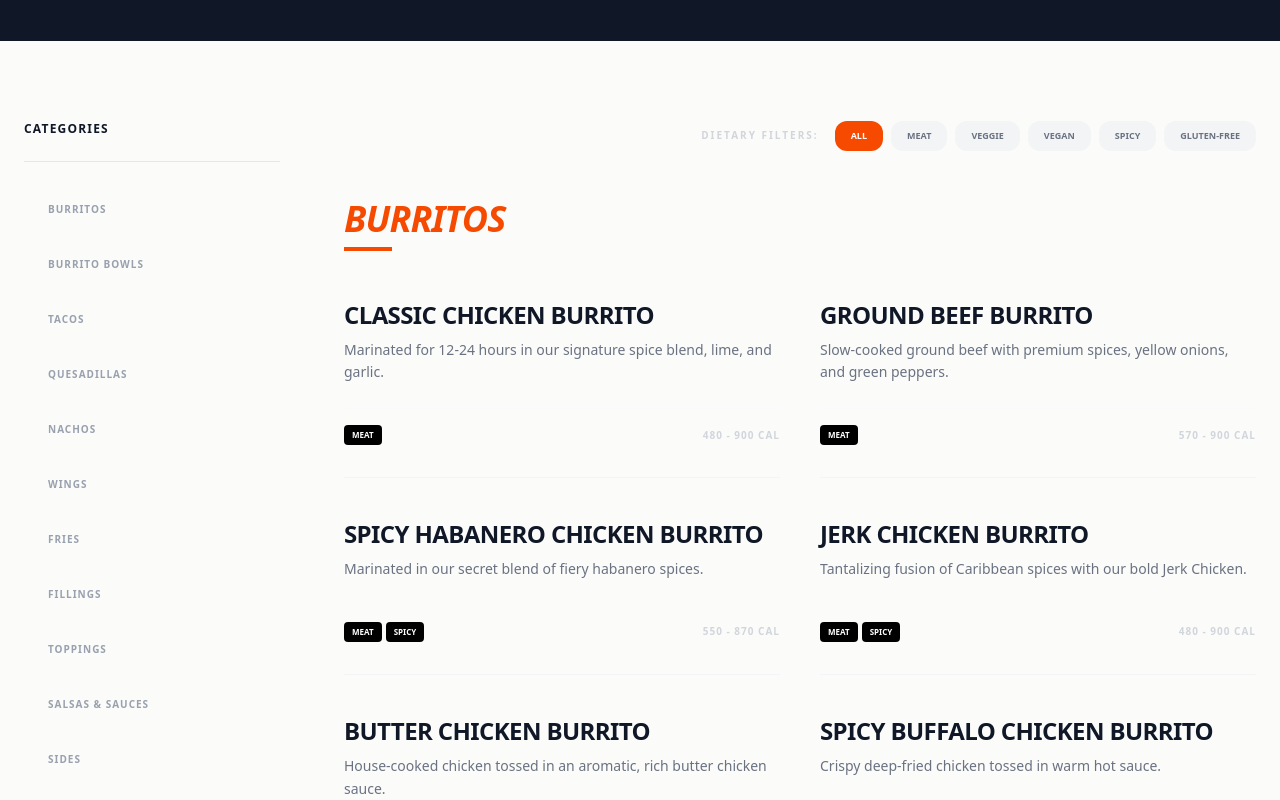
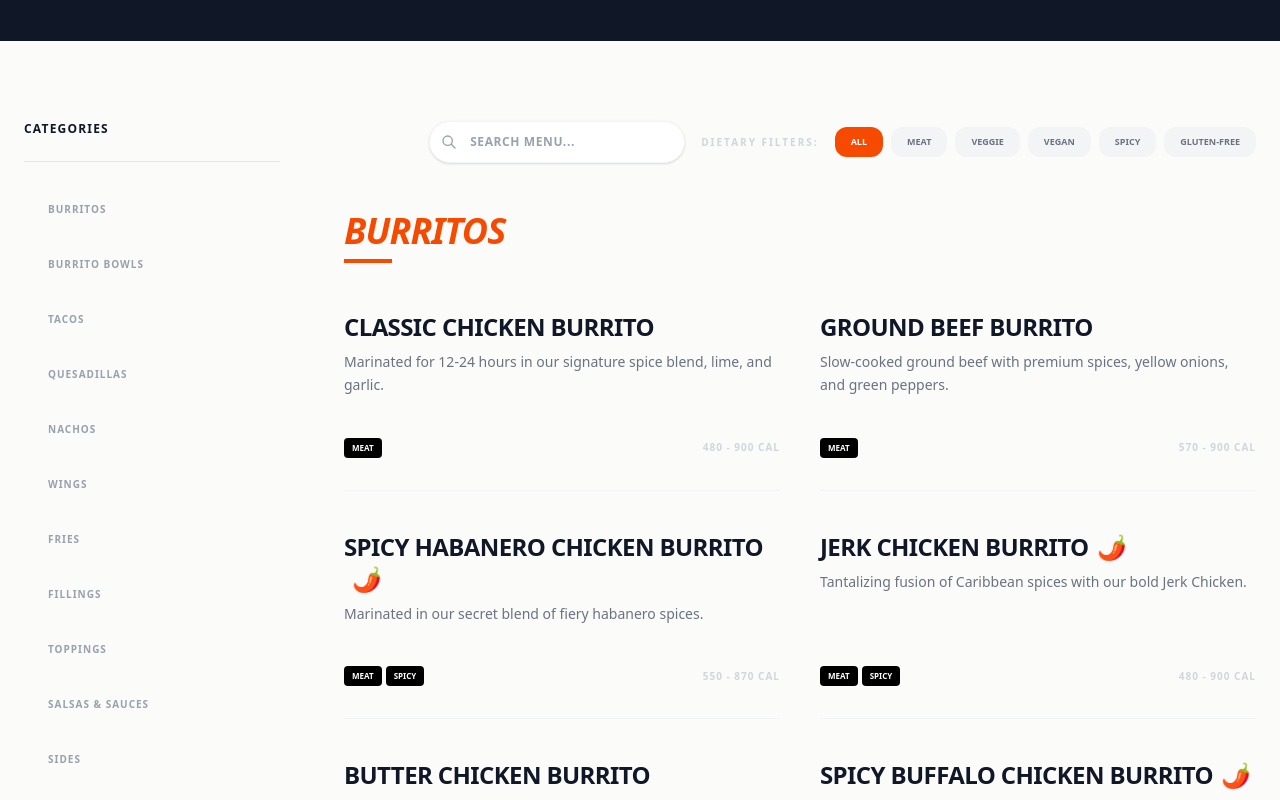
Before and after one commit to Munda-shada/wrap-n-roll-burrito, a Next.js app: page /menu in a window 1280 px wide. Shown: the part 460-1260 px from the top of the page. Built offline with nearby package versions, Linux system fonts and the light colour scheme.

Commit message:
Added search bar and icon for filter

```diff
--- a/src/app/menu/page.tsx
+++ b/src/app/menu/page.tsx
@@ -9,6 +9,7 @@ const FILTERS = ["All", "Meat", "Veggie", "Vegan", "Spicy", "Gluten-Free"];
 export default function MenuPage() {
   const [activeCategory, setActiveCategory] = useState(menuData.categories[0].id);
   const [activeFilter, setActiveFilter] = useState("All");
+  const [searchQuery, setSearchQuery] = useState("");
   const [isLoading, setIsLoading] = useState(true);
 
   const mobileNavRef = useRef<HTMLDivElement>(null); // Specific ref for mobile slider
@@ -42,7 +43,7 @@ export default function MenuPage() {
 
   // 2. INTERSECTION OBSERVER (Syncs both Sidebar & Top Bar)
   useEffect(() => {
-    if (isLoading) return;
+    if (isLoading || searchQuery) return;
 
     visibleSections.current.clear();
 
@@ -80,7 +81,7 @@ export default function MenuPage() {
     });
 
     return () => observer.disconnect();
-  }, [activeFilter, isLoading]);
+  }, [activeFilter, isLoading, searchQuery]);
 
   const scrollToCategory = (id: string) => {
     const element = document.getElementById(id);
@@ -103,16 +104,24 @@ export default function MenuPage() {
     }
   };
 
-  const shouldShowItem = (item: any) => {
-    if (activeFilter === "All") return true;
-    if (activeFilter === "Veggie" || activeFilter === "Vegan") {
-      return item.tags.includes(activeFilter) && !item.tags.includes("Meat");
-    }
-    return item.tags.includes(activeFilter);
+  const checkItemMatches = (item: any) => {
+    const matchesFilter = activeFilter === "All"
+      ? true
+      : (activeFilter === "Veggie" || activeFilter === "Vegan")
+        ? item.tags.includes(activeFilter) && !item.tags.includes("Meat")
+        : item.tags.includes(activeFilter);
+
+    const matchesSearch = searchQuery
+      ? item.name.toLowerCase().includes(searchQuery.toLowerCase()) || item.desc?.toLowerCase().includes(searchQuery.toLowerCase())
+      : true;
+
+    return matchesFilter && matchesSearch;
   };
 
-  const totalVisibleItems = menuData.categories.reduce((acc, cat) => {
-    return acc + cat.items.filter(shouldShowItem).length;
+  const visibleCategories = menuData.categories.filter(cat => cat.items.some(checkItemMatches));
+
+  const totalVisibleItems = visibleCategories.reduce((acc, cat) => {
+    return acc + cat.items.filter(checkItemMatches).length;
   }, 0);
 
   if (isLoading) {
@@ -144,6 +153,26 @@ export default function MenuPage() {
         <div className="px-6 py-4">
           <div className="flex items-center justify-between mb-4">
             <h1 className="text-2xl font-black uppercase italic">Menu</h1>
+            {/* MOBILE SEARCH */}
+            <div className="relative group w-40">
+              <div className="absolute inset-y-0 left-0 pl-3 flex items-center pointer-events-none">
+                <svg className="h-3 w-3 text-gray-400 group-focus-within:text-orange-600 transition-colors" fill="none" viewBox="0 0 24 24" stroke="currentColor"><path strokeLinecap="round" strokeLinejoin="round" strokeWidth={2} d="M21 21l-6-6m2-5a7 7 0 11-14 0 7 7 0 0114 0z" /></svg>
+              </div>
+              <input
+                type="text"
+                className="bg-gray-100 text-gray-900 text-[10px] font-bold rounded-full pl-8 pr-6 py-2 focus:outline-none focus:ring-2 focus:ring-orange-600/20 w-full transition-all uppercase tracking-wider placeholder:text-gray-400"
+                placeholder="Search..."
+                value={searchQuery}
+                onChange={(e) => setSearchQuery(e.target.value)}
+              />
+              {searchQuery && (
+                <button onClick={() => setSearchQuery("")} className="absolute inset-y-0 right-0 pr-2 flex items-center text-gray-400 hover:text-gray-600">
+                  <svg className="h-3 w-3" fill="none" viewBox="0 0 24 24" stroke="currentColor"><path strokeLinecap="round" strokeLinejoin="round" strokeWidth={2} d="M6 18L18 6M6 6l12 12" /></svg>
+                </button>
+              )}
+            </div>
+          </div>
+          <div className="flex items-center justify-between mb-4">
             <div className="flex gap-2 overflow-x-auto no-scrollbar max-w-[70%]">
               {FILTERS.map(f => (
                 <button key={f} onClick={() => setActiveFilter(f)} className={`text-[8px] font-bold uppercase px-3 py-1 rounded-full border whitespace-nowrap flex-shrink-0 ${activeFilter === f ? 'bg-orange-600 text-white border-orange-600' : 'text-gray-400 border-gray-100'}`}>{f}</button>
@@ -152,7 +181,7 @@ export default function MenuPage() {
           </div>
           <div className="relative border-t border-gray-50 pt-3" style={{ maskImage: 'linear-gradient(to right, transparent, black 40px, black calc(100% - 40px), transparent)', WebkitMaskImage: 'linear-gradient(to right, transparent, black 40px, black calc(100% - 40px), transparent)' }}>
             <nav ref={mobileNavRef} className="flex gap-6 overflow-x-auto no-scrollbar px-10">
-              {menuData.categories.map((cat) => (
+              {visibleCategories.map((cat) => (
                 <button key={cat.id} data-id={cat.id} onClick={() => scrollToCategory(cat.id)} className={`pb-2 text-[9px] font-black uppercase tracking-widest whitespace-nowrap transition-all ${activeCategory === cat.id ? "text-orange-600" : "text-gray-400"}`}>
                   {cat.name}
                 </button>
@@ -170,7 +199,7 @@ export default function MenuPage() {
              <p className="text-xs font-black uppercase text-gray-900 tracking-widest">Categories</p>
           </div>
           <nav className="space-y-2">
-            {menuData.categories.map((cat) => (
+            {visibleCategories.map((cat) => (
               <button
                 key={cat.id}
                 onClick={() => scrollToCategory(cat.id)}
@@ -188,6 +217,24 @@ export default function MenuPage() {
         <div className="flex-1">
           {/* DESKTOP FILTERS (Top Right) */}
           <div className="hidden lg:flex justify-end items-center gap-4 mb-12">
+            {/* DESKTOP SEARCH */}
+            <div className="relative group">
+              <div className="absolute inset-y-0 left-0 pl-3 flex items-center pointer-events-none">
+                <svg className="h-4 w-4 text-gray-400 group-focus-within:text-orange-600 transition-colors" fill="none" viewBox="0 0 24 24" stroke="currentColor"><path strokeLinecap="round" strokeLinejoin="round" strokeWidth={2} d="M21 21l-6-6m2-5a7 7 0 11-14 0 7 7 0 0114 0z" /></svg>
+              </div>
+              <input
+                type="text"
+                className="bg-white border border-gray-100 text-gray-900 text-xs font-bold rounded-full pl-10 pr-8 py-3 focus:outline-none focus:ring-2 focus:ring-orange-600/20 focus:border-orange-600 w-64 transition-all uppercase tracking-wider placeholder:text-gray-400 shadow-sm"
+                placeholder="Search menu..."
+                value={searchQuery}
+                onChange={(e) => setSearchQuery(e.target.value)}
+              />
+              {searchQuery && (
+                <button onClick={() => setSearchQuery("")} className="absolute inset-y-0 right-0 pr-3 flex items-center text-gray-400 hover:text-gray-600">
+                  <svg className="h-4 w-4" fill="none" viewBox="0 0 24 24" stroke="currentColor"><path strokeLinecap="round" strokeLinejoin="round" strokeWidth={2} d="M6 18L18 6M6 6l12 12" /></svg>
+                </button>
+              )}
+            </div>
             <p className="text-[10px] font-bold uppercase text-gray-300 tracking-[0.2em]">Dietary Filters:</p>
             <div className="flex gap-2">
               {FILTERS.map(f => (
@@ -199,12 +246,12 @@ export default function MenuPage() {
           {totalVisibleItems === 0 ? (
             <div className="py-40 text-center flex flex-col items-center">
               <h2 className="text-4xl font-black uppercase italic text-gray-200 mb-4">No results</h2>
-              <button onClick={() => setActiveFilter("All")} className="bg-black text-white px-8 py-3 rounded-full text-[10px] uppercase font-black">Clear Filters</button>
+              <button onClick={() => { setActiveFilter("All"); setSearchQuery(""); }} className="bg-black text-white px-8 py-3 rounded-full text-[10px] uppercase font-black">Clear Filters</button>
             </div>
           ) : (
             <div className="space-y-32">
-              {menuData.categories.map((category) => {
-                const filteredItems = category.items.filter(shouldShowItem);
+              {visibleCategories.map((category) => {
+                const filteredItems = category.items.filter(checkItemMatches);
                 if (filteredItems.length === 0) return null;
                 const isTopping = ["fillings", "toppings", "sauces"].includes(category.id);
 
@@ -222,7 +269,13 @@ export default function MenuPage() {
                           <div className={`relative mb-6 bg-gray-100 rounded-3xl overflow-hidden ${isTopping ? 'aspect-square' : 'aspect-video'}`}>
                              <Image src={item.image} alt={item.name} fill className="..." />
                           </div> */}
-                          <h3 className={`font-black uppercase tracking-tight mb-2 text-gray-900 ${isTopping ? 'text-xs' : 'text-2xl'}`}>{item.name}</h3>
+                          <h3 className={`font-black uppercase tracking-tight mb-2 text-gray-900 ${isTopping ? 'text-xs' : 'text-2xl'}`}>
+                            {item.name}
+                            {item.tags.includes("Spicy") && <span className="ml-2" role="img" aria-label="Spicy">🌶️</span>}
+                            {item.tags.includes("Veggie") && <span className="ml-2" role="img" aria-label="Veggie">🥦</span>}
+                            {item.tags.includes("Vegan") && <span className="ml-2" role="img" aria-label="Vegan">🌱</span>}
+                            {item.tags.includes("Gluten-Free") && <span className="ml-2" role="img" aria-label="Gluten-Free">🌾</span>}
+                          </h3>
                           {!isTopping && <p className="text-gray-500 text-sm leading-relaxed mb-6 font-medium">{item.desc}</p>}
                           <div className="mt-auto flex items-center justify-between pt-4 border-t border-gray-50">
                             <div className="flex flex-wrap gap-1">
```
